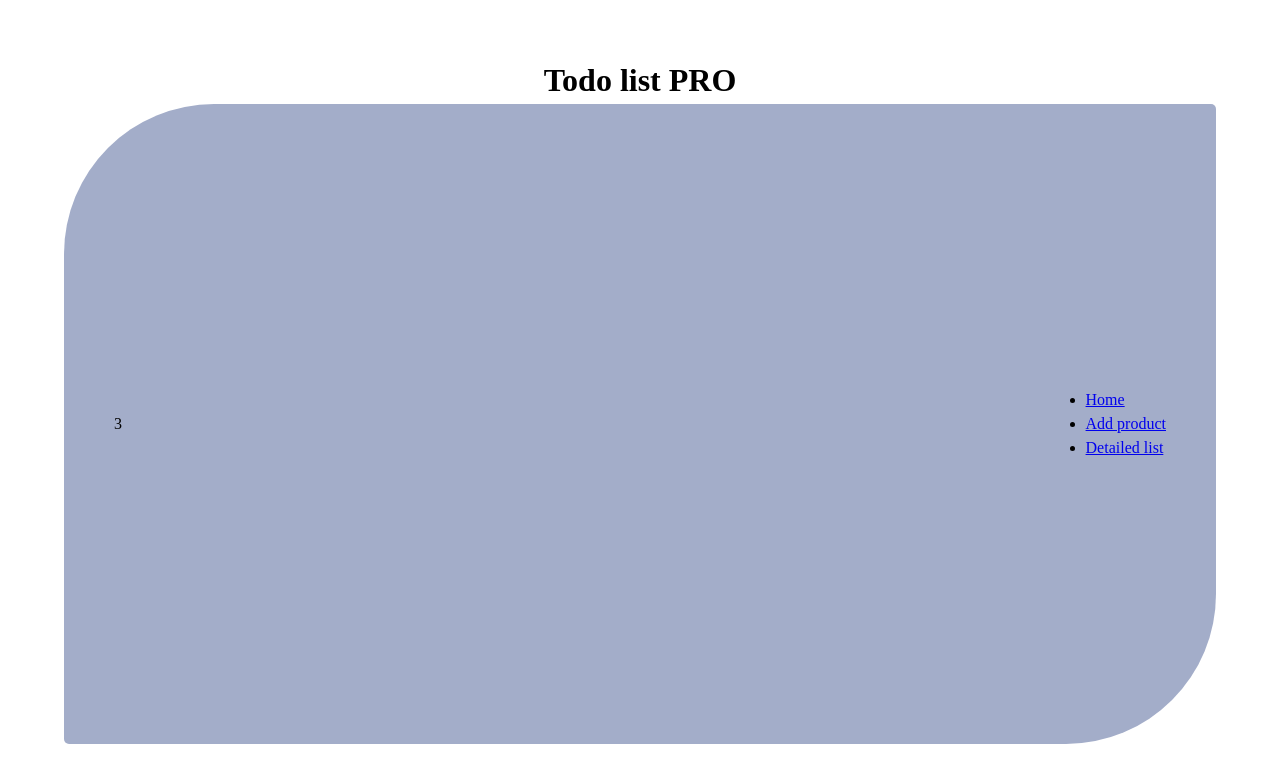
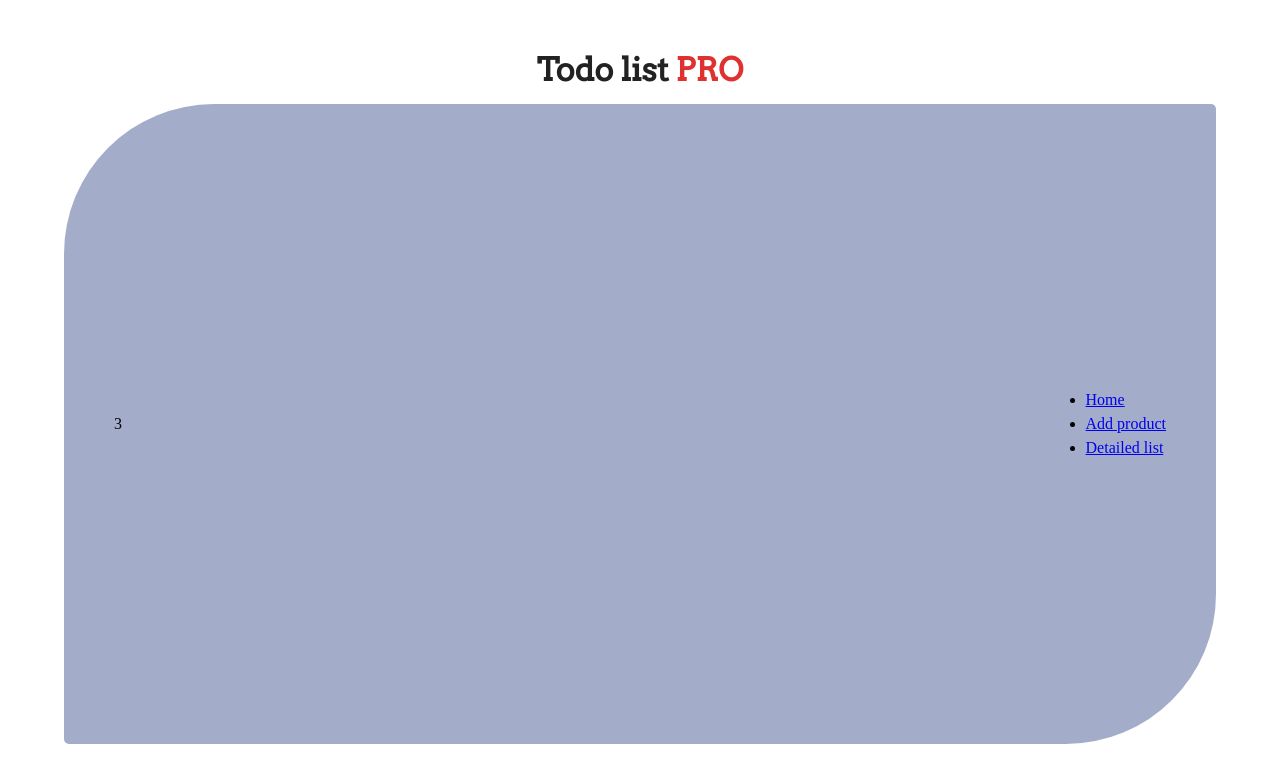
Before and after one commit to sinaGh-cyber/todo-list, a React (Create React App) app: page / in a window 1280 px wide. Shown: the top 782 px of the page. Built offline with nearby package versions, Linux system fonts and the light colour scheme.

Commit message:
css body

```diff
--- a/src/App.css
+++ b/src/App.css
@@ -1,3 +1,12 @@
+@import url('https://fonts.googleapis.com/css2?family=Arvo&display=swap');
+
+body {
+  display: flex;
+  flex-direction: column;
+  justify-content: center;
+  align-items: center;
+}
+
 main {
   width: 100vw;
   height: 100vh;
@@ -12,8 +21,17 @@ main {
   width: 90%;
   height: 80%;
   padding: 50px;
+  margin: 10px;
   justify-content: space-between;
   align-items: center;
   background-color: rgb(163, 173, 201);
   border-radius: 150px 5px 150px 5px;
 }
+
+h1 {
+  color: #222;
+  font-family: 'Arvo', serif;
+}
+span {
+  color: rgb(224, 49, 49);
+}
```
